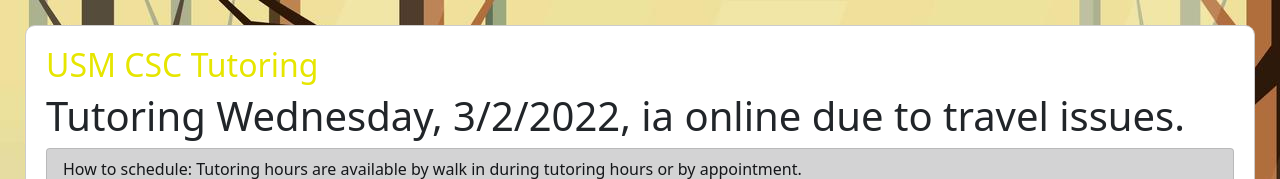
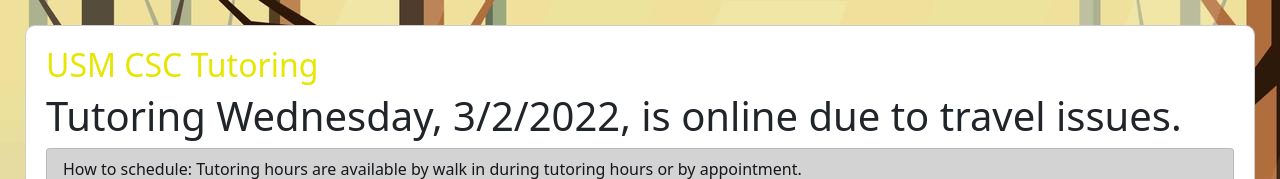
Before and after one commit to Cantogen/TutoringWebsite, a plain HTML site: page index.html in a window 1280 px wide. Shown: the top 179 px of the page. Drawn offline with nearby package versions, Linux system fonts and the light colour scheme.

Commit message:
Update index.html

```diff
--- a/index.html
+++ b/index.html
@@ -18,7 +18,7 @@
     <div>
     	<h2>USM CSC Tutoring</h2>
 
-		  <h1>Tutoring Wednesday, 3/2/2022, ia online due to travel issues.</h1>
+		  <h1>Tutoring Wednesday, 3/2/2022, is online due to travel issues.</h1>
 
     	<ul class="list-group">
     		<li class="list-group-item list-group-item-dark">How to schedule: Tutoring hours are available by walk in during tutoring hours or by appointment. <br> <em>(Appointments carry priority.)</em> &emsp;&emsp;&emsp;Email:  w10001068@usm.edu&emsp;&emsp;&emsp; Tutor: Enoc Lopez</li>
```
